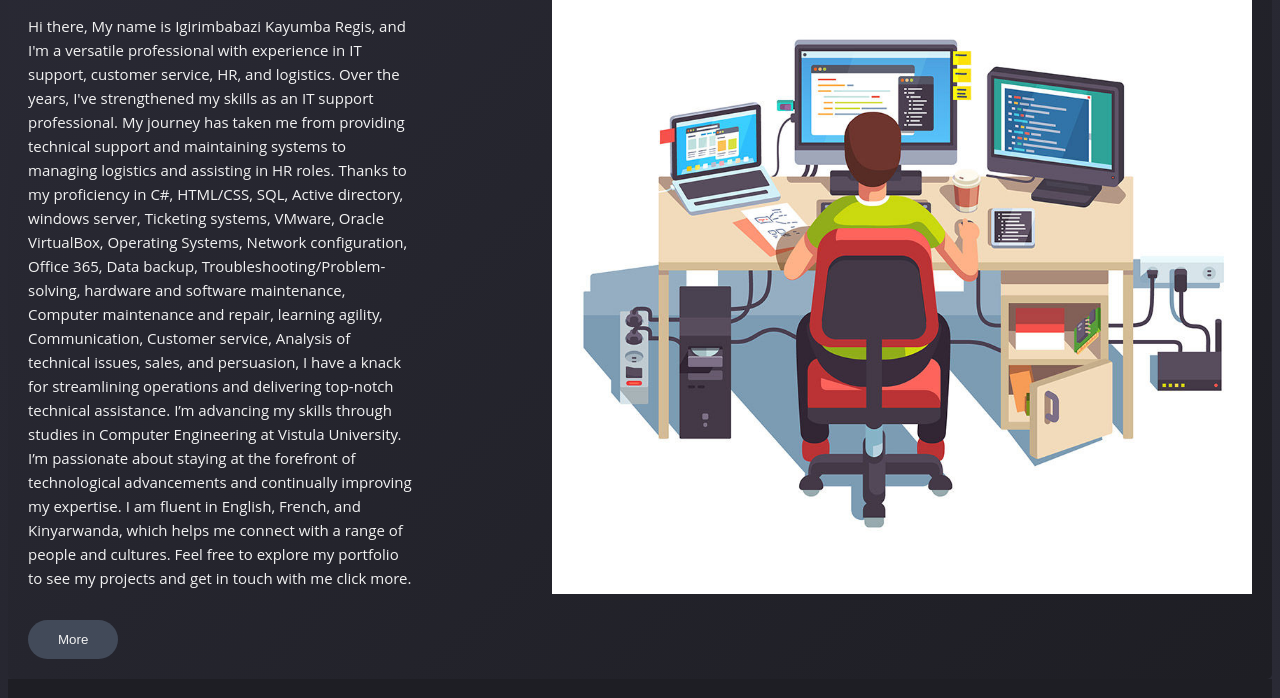
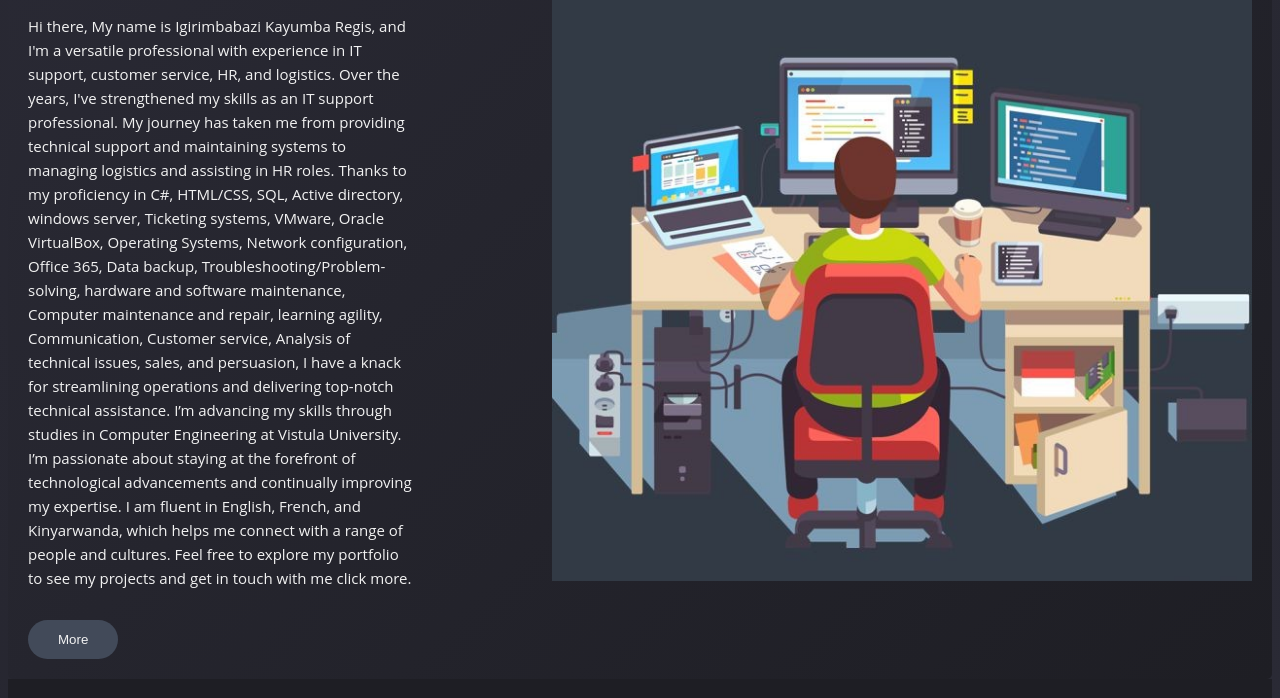
Before and after one commit to kayumba21/REGIS-S-Portfolio, a plain HTML site: page index.html in a window 1280 px wide. Shown: the part 314-1012 px from the top of the page. Drawn offline with Linux system fonts and the light colour scheme.

Commit message:
Update index.html

```diff
--- a/index.html
+++ b/index.html
@@ -49,7 +49,7 @@ I am fluent in English, French, and Kinyarwanda, which helps me connect with a r
         <button type="https://rw.linkedin.com/in/kayumba-regis-4846161b8?original_referer=https%3A%2F%2Fwww.google.com%2F" onclick="redirectToLinkedIn()">More</button>
       </div>
       <div class="image">
-        <img src="pic 2.jpg" alt="Collaborative Work">
+        <img src="pic 3.jpg" alt="Collaborative Work">
       </div>
     </div>
   </div>
```
